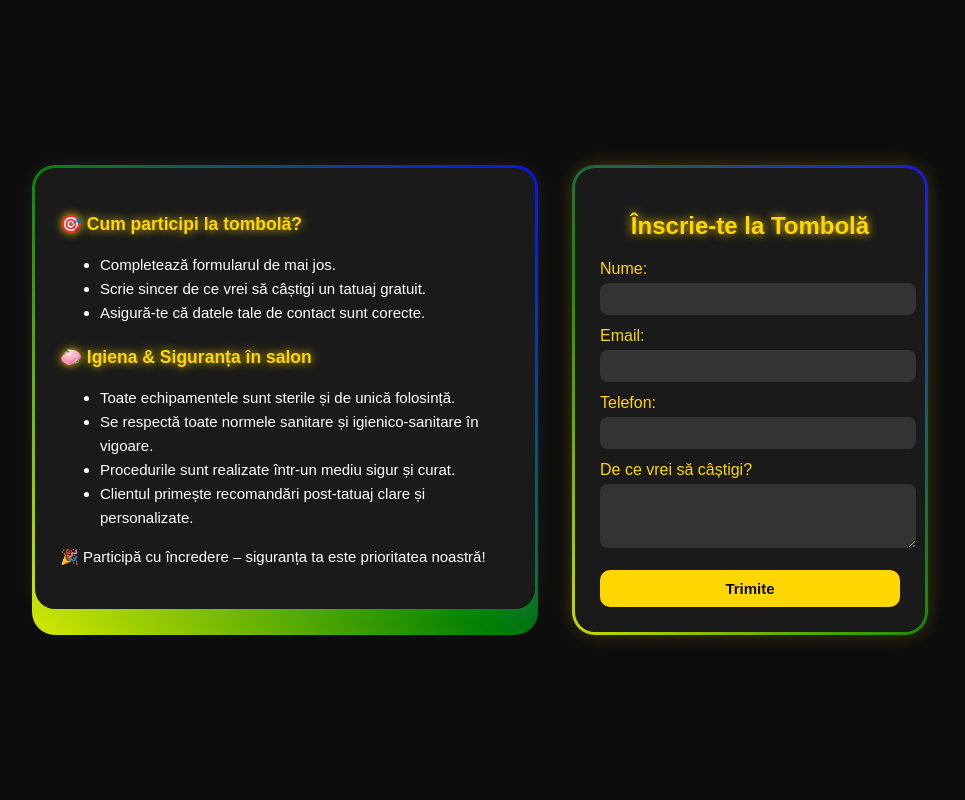
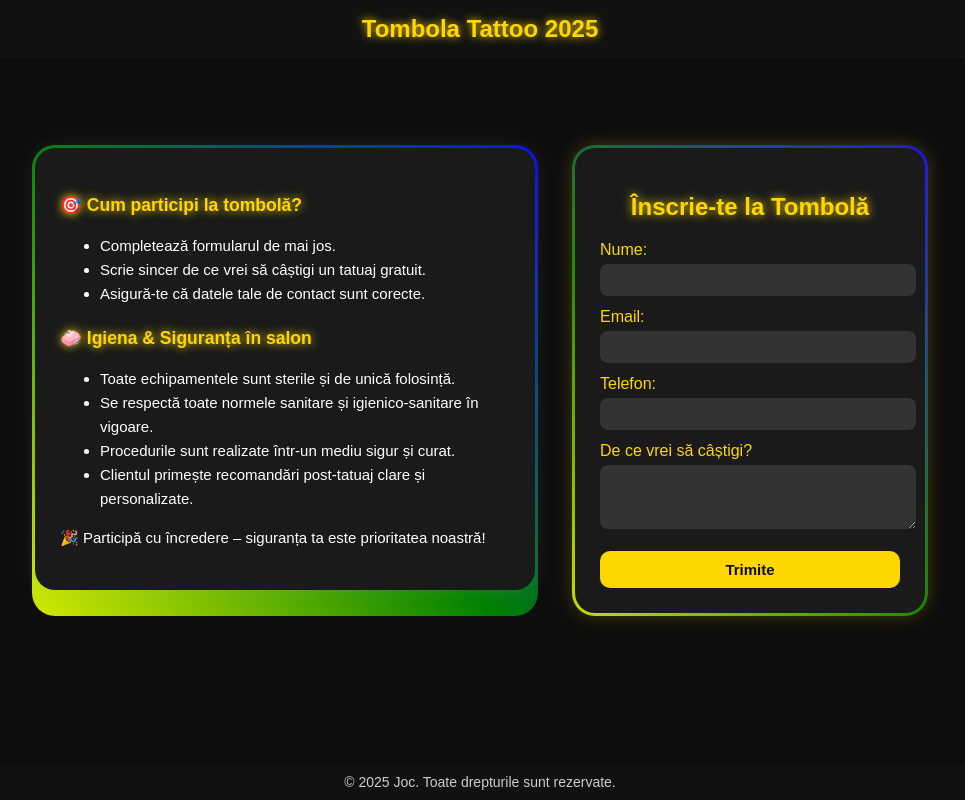
Before and after one commit to Giussytatts/Tombola-tatuaje, a plain HTML site: page index.html in a window 1280 px wide. Shown: the whole page, without its empty margins (160-1125 px from the left). Drawn offline with Linux system fonts and the light colour scheme.

Commit message:
Update index.html

```diff
--- a/index.html
+++ b/index.html
@@ -12,30 +12,51 @@
       margin: 0;
       padding: 0;
       display: flex;
-      justify-content: center;
-      align-items: center;
-      height: 100vh;
+      flex-direction: column;
+      min-height: 100vh;
+    }
+
+    header {
+      background-color: #111;
+      padding: 15px 0;
+      text-align: center;
+      color: gold;
+      font-size: 24px;
+      font-weight: bold;
+      text-shadow: 0 0 8px gold;
+    }
+
+    footer {
+      background-color: #111;
+      text-align: center;
+      padding: 10px;
+      color: #ccc;
+      font-size: 14px;
+      margin-top: auto;
     }
 
     .container {
       display: flex;
       gap: 40px;
       max-width: 1000px;
-      padding: 20px;
+      padding: 30px 20px;
+      margin: auto;
     }
 
-    /* Container cu bordura rainbow animată */
     .rainbow-border {
       position: relative;
       border-radius: 20px;
-      padding: 0; /* padding îl punem în interior */
+      padding: 0;
       z-index: 0;
     }
+
     .rainbow-border::before {
       content: "";
       position: absolute;
-      top: -3px; bottom: -3px;
-      left: -3px; right: -3px;
+      top: -3px;
+      bottom: -3px;
+      left: -3px;
+      right: -3px;
       border-radius: 23px;
       background: linear-gradient(
         45deg,
@@ -147,9 +168,8 @@
       .container {
         flex-direction: column;
         align-items: center;
-        gap: 20px; /* mai mic spațiu între containere */
-        padding: 10px; /* padding mai mic */
-        height: auto; /* ca să nu limiteze înălțimea */
+        gap: 20px;
+        padding: 10px;
       }
 
       .rainbow-border::before {
@@ -163,12 +183,17 @@
       .regulament,
       .form-container {
         width: 100%;
-        padding: 15px; /* padding mai mic pe mobil */
+        padding: 15px;
       }
     }
   </style>
 </head>
 <body>
+
+  <header>
+    Tombola Tattoo 2025
+  </header>
+
   <div class="container">
     <div class="rainbow-border">
       <div class="regulament">
@@ -212,5 +237,10 @@
       </div>
     </div>
   </div>
+
+  <footer>
+    © 2025 Joc. Toate drepturile sunt rezervate.
+  </footer>
+
 </body>
 </html>
```
